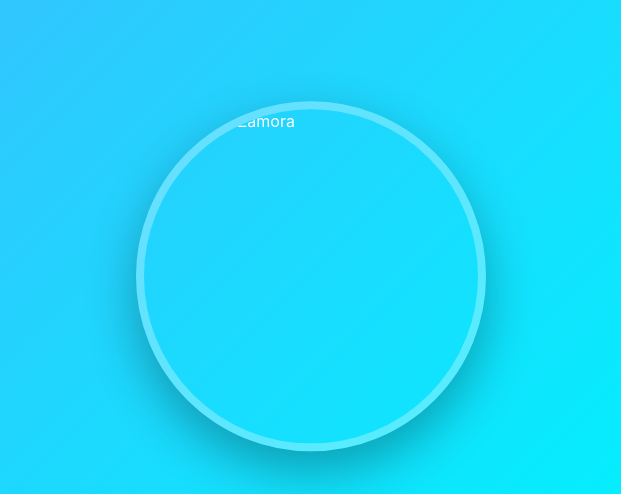
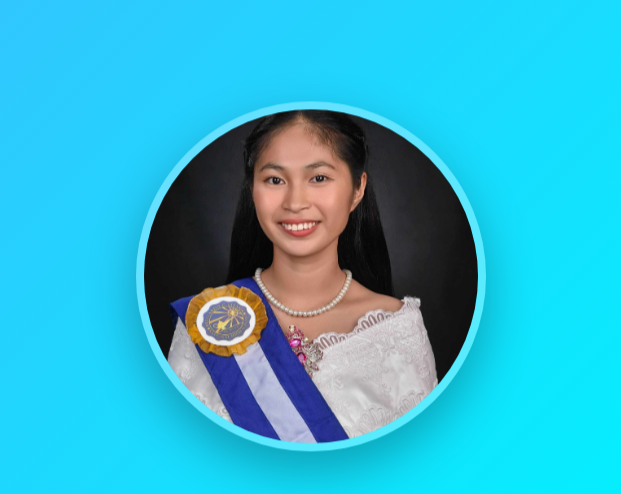
Before and after one commit to haezelzamora01/haezelzamora, a plain HTML site: page index.html in a window 1280 px wide. Shown: the part 169-663 px from the top of the page, 659-1280 px from the left. Drawn offline with Linux system fonts and the light colour scheme.

Commit message:
added img

```diff
--- a/index.html
+++ b/index.html
@@ -47,7 +47,7 @@
                 </div>
                 <div class="hero-image">
                     <div class="image-frame">
-                        <img src="img/haezel-zamora.jpg" alt="Haezel G. Zamora">
+                        <img src="haezel-zamora.jpg" alt="Haezel G. Zamora">
                     </div>
                 </div>
             </div>
```
Also changed, not shown: haezel-zamora.jpg (added).
